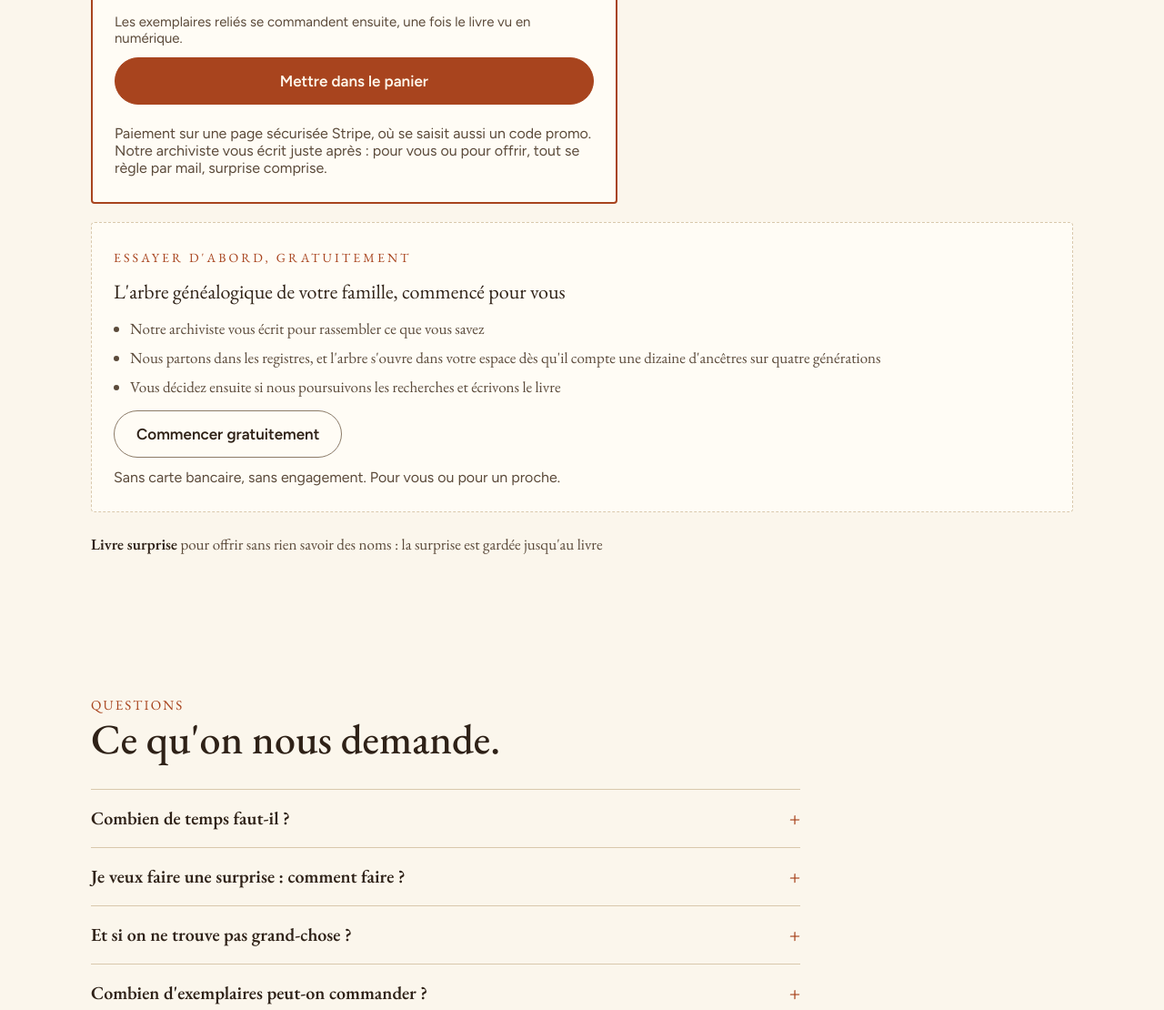
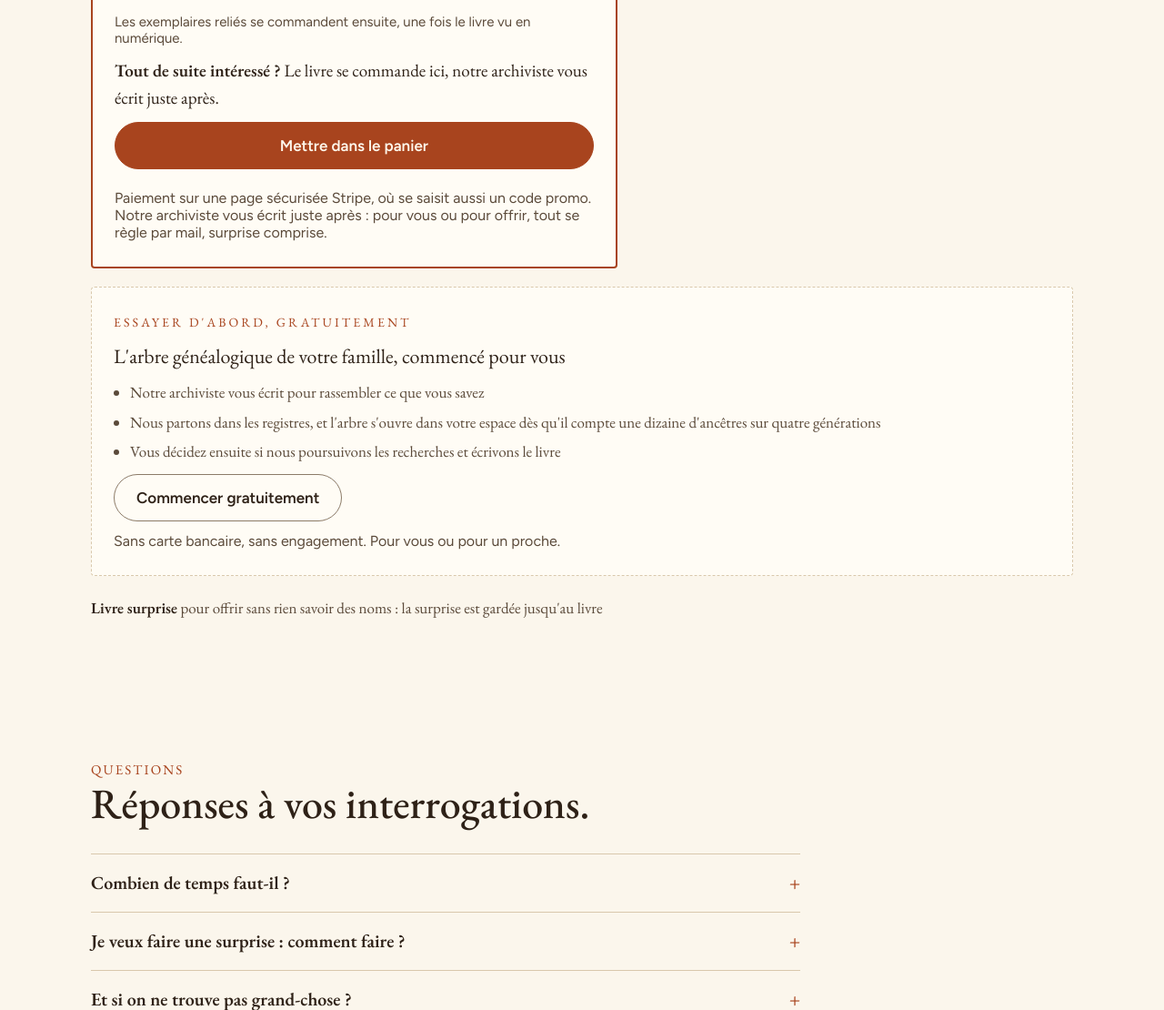
Before and after one commit to laurentjolie/vosracines, a plain HTML site: page index.html in a window 1280 px wide. Shown: the part 5182-6292 px from the top of the page at 91% size. Drawn offline with nearby package versions, Linux system fonts and the light colour scheme.

Commit message:
Reprise des retours de Paul (main)

```diff
--- a/index.html
+++ b/index.html
@@ -442,6 +442,7 @@ dialog.loupe button{display:inline-block;margin:0;min-height:48px;padding:0 22px
           <p class="price">49 €</p><p class="lancement">Prix de lancement, pour nos premières familles</p><p class="papier">+ 29 € par exemplaire papier relié</p>
           <ul><li>Un chapitre par lignée : l'arbre généalogique, le récit, les actes, les villages</li><li>Les records, les prénoms, les métiers et les noms de la famille</li><li>Le livre numérique (PDF), à relire avant impression</li></ul>
           <p class="price-total">Les exemplaires reliés se commandent ensuite, une fois le livre vu en numérique.</p>
+          <p class="deja-pret"><b>Tout de suite intéressé ?</b> Le livre se commande ici, notre archiviste vous écrit juste après.</p>
           <a class="btn" href="https://buy.stripe.com/28EcN686f7xI7NCarbgYU00">Mettre dans le panier</a>
           <p class="note" style="margin-top:10px">Paiement sur une page sécurisée Stripe, où se saisit aussi un code promo. Notre archiviste vous écrit juste après : pour vous ou pour offrir, tout se règle par mail, surprise comprise.</p>
         </div>
@@ -471,7 +472,7 @@ dialog.loupe button{display:inline-block;margin:0;min-height:48px;padding:0 22px
   <section>
     <div class="wrap">
       <p class="rub">Questions</p>
-      <h2>Ce qu'on nous demande.</h2>
+      <h2>Réponses à vos interrogations.</h2>
       <div class="faq">
         <details><summary>Combien de temps faut-il ?</summary><p>Il n'y a pas de durée fixe : quelques jours pour certaines familles, quelques semaines pour d'autres. Cela dépend de ce que vous savez déjà, de vos réponses, et des actes qu'il faut demander aux mairies, qui répondent en une à quatre semaines. Notre archiviste vous tient au courant. Les exemplaires imprimés arrivent environ dix jours après votre commande.</p></details>
         <details><summary>Je veux faire une surprise : comment faire ?</summary><p>Le premier échange se fait avec vous : ce que vous savez suffit souvent pour démarrer. Si vous ne savez presque rien, choisissez « La personne qui le reçoit » et gardez la surprise : notre archiviste lui pose par mail quelques questions sur sa famille, sans lui révéler la nature du cadeau. La surprise est gardée jusqu'au livre.</p></details>
```
Also changed, not shown: _apercu-hero-pc.png (added), _apercu-hero-tel.png (added), _apercu-inscription.png (added), _apercu-offre-pc.png (added), _apercu-offre-tel.png (added).
